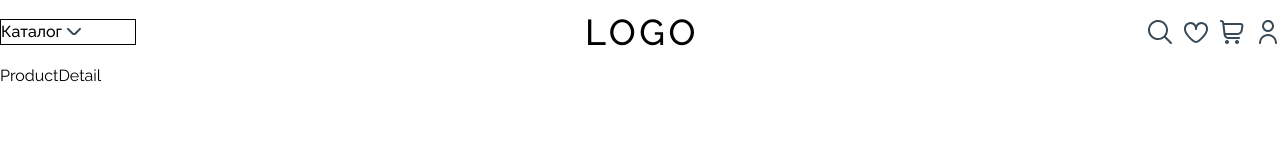
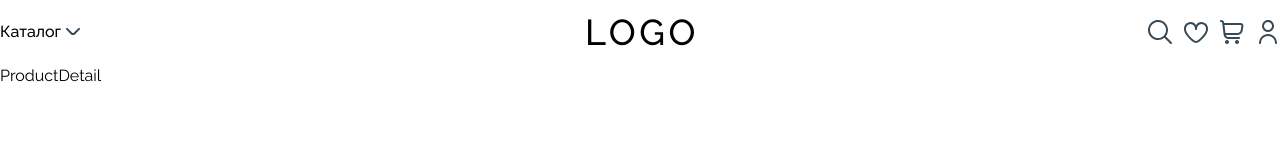
Before and after one commit to roofi-g/onlineStore, a React (Vite) app in the folder vite-frontend/: page /products/1 in a window 1280 px wide. Shown: the top 160 px of the page. Built offline with nearby package versions, Linux system fonts and the light colour scheme.

Commit message:
feat: divided into components, added a drop-down menu

```diff
--- /dev/null
+++ b/vite-frontend/src/components/header/Dropdown.tsx
@@ -0,0 +1,21 @@
+import Down from "../../assets/icons/small-down.svg";
+import Up from "../../assets/icons/small-up.svg";
+import { useState } from "react";
+import DropdownMenu from "./DropdownMenu";
+
+export default function Dropdown() {
+    const [showMenu, setShowMenu] = useState(false);
+
+    return (
+        <div
+            className="relative flex w-34 "
+            onMouseEnter={() => setShowMenu(true)}
+            onMouseLeave={() => setShowMenu(false)}
+        >
+            <p>Каталог</p>
+            <img src={!showMenu ? Down : Up} alt="icon"/>
+
+            {showMenu && <DropdownMenu />}
+        </div>
+    )
+}
--- /dev/null
+++ b/vite-frontend/src/components/header/DropdownMenu.tsx
@@ -0,0 +1,17 @@
+export default function DropdownMenu() {
+    return (
+        <div className="absolute top-full shadow">
+            <nav>
+                <div>
+                    <a href="">Одежда</a>
+                </div>
+                <div>
+                    <a href="">Аксессуары</a>
+                </div>
+                <div>
+                    <a href="">Обувь</a>
+                </div>
+            </nav>
+        </div>
+    )
+}
--- a/vite-frontend/src/components/header/Header.tsx
+++ b/vite-frontend/src/components/header/Header.tsx
@@ -1,50 +1,13 @@
-import {Link} from "react-router-dom";
-import Account from "../../assets/icons/account.svg";
-import Cart from "../../assets/icons/cart.svg";
-import Search from "../../assets/icons/search.svg";
-import Favorite from "../../assets/icons/favorite-heart.svg";
-import Down from "../../assets/icons/small-down.svg";
-import {useState} from "react";
+import LinksIcons from "./LinksIcons.tsx";
+import Logo from "./Logo.tsx";
+import Dropdown from "./Dropdown";
 
 export default function Header() {
-  const [showMenu, setShowMenu] = useState(false);
-
   return (
-    <>
-      <header className="font-medium h-16 flex items-center justify-between">
-        <div
-          // onClick={() => !showMenu ? setShowMenu(true) : setShowMenu(false)}
-          onMouseEnter={() => setShowMenu(true)}
-          onMouseLeave={() => setShowMenu(false)}
-          className="flex w-34 border"
-        >
-          <p>Каталог</p>
-          <img src={Down} alt="icon"/>
-          {showMenu && (
-            <nav>
-              <div>
-                <a href="">Одежда</a>
-              </div>
-              <div>
-                <a href="">Аксессуары</a>
-              </div>
-              <div>
-                <a href="">Обувь</a>
-              </div>
-            </nav>
-          )
-          }
-        </div>
-
-        <Link to={"/"} className="text-4xl tracking-widest">LOGO</Link>
-
-        <nav className="flex gap-3">
-          <img src={Search} alt="поиск"/>
-          <Link to={"/favorite"}><img src={Favorite} alt="избранное"/></Link>
-          <Link to={"/cart"}><img src={Cart} alt="корзина"/></Link>
-          <Link to={"/account"}><img src={Account} alt="личный кабинет"/></Link>
-        </nav>
-      </header>
-    </>
+    <header className="font-medium h-16 flex items-center justify-between">
+      <Dropdown />
+      <Logo/>
+      <LinksIcons />
+    </header>
   )
 }
--- /dev/null
+++ b/vite-frontend/src/components/header/LinksIcons.tsx
@@ -0,0 +1,17 @@
+import { Link } from "react-router-dom";
+import {ROUTES} from "../../routes";
+import Account from "../../assets/icons/account.svg";
+import Cart from "../../assets/icons/cart.svg";
+import Search from "../../assets/icons/search.svg";
+import Favorite from "../../assets/icons/favorite-heart.svg";
+
+export default function LinksIcons() {
+    return (
+        <nav className="flex gap-3">
+            <img src={Search} alt="поиск"/>
+            <Link to={ROUTES.favorite}><img src={Favorite} alt="избранное"/></Link>
+            <Link to={ROUTES.cart}><img src={Cart} alt="корзина"/></Link>
+            <Link to={ROUTES.account}><img src={Account} alt="личный кабинет"/></Link>
+        </nav>
+    )
+}
--- /dev/null
+++ b/vite-frontend/src/components/header/Logo.tsx
@@ -0,0 +1,6 @@
+import { Link } from "react-router-dom";
+import {ROUTES} from "../../routes";
+
+export default function Logo() {
+    return <Link to={ROUTES.home} className="text-4xl tracking-widest">LOGO</Link>
+}
```
